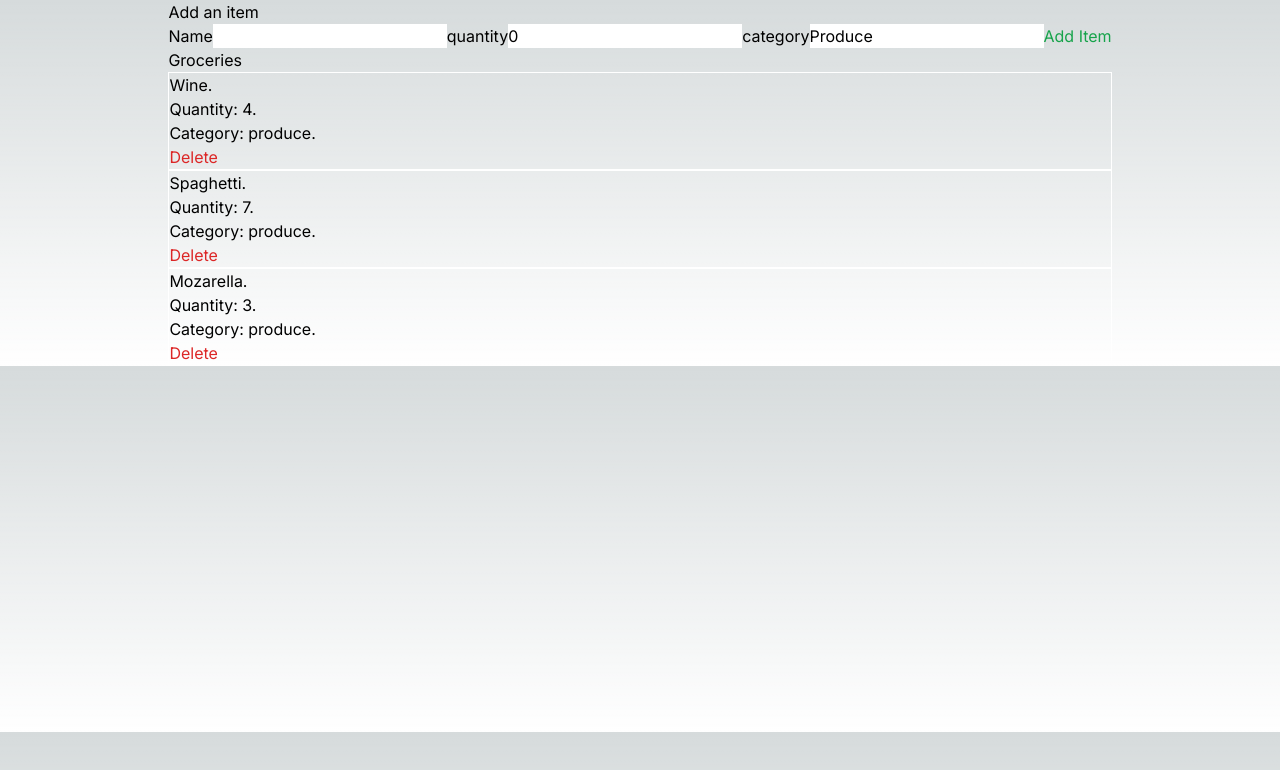
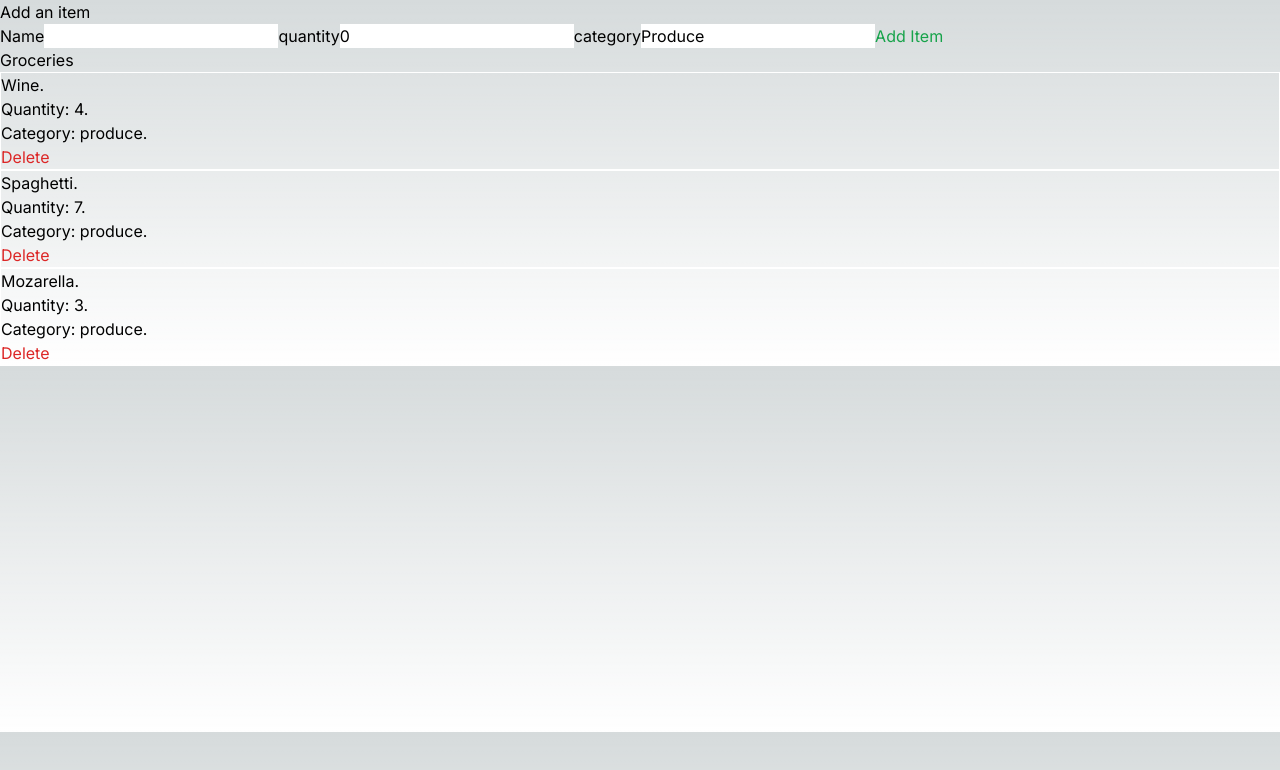
Before and after one commit to DorianLaycock/cprg306-assignments, a Next.js app: page /week7 in a window 1280 px wide. Shown: the top 770 px of the page. Built offline with nearby package versions, Linux system fonts and the light colour scheme.

Commit message:
Tailwind practice

```diff
--- a/app/week7/page.js
+++ b/app/week7/page.js
@@ -1,6 +1,6 @@
 "use client";
 
-import {useState} from "react";
+import {useState, useEffect} from "react";
 import Itemlist from "./itemlist.js";
 import Itemform from "./itemform.js";
 import Item from "./item.js";
@@ -15,7 +15,7 @@ export default function Page() {
 
   const [items, setItems] = useState(itemsData);
 
-  function handleSubmit(item) {
+  function handleSubmit(item){
     setItems([...items, item]);
   }
 
@@ -24,8 +24,8 @@ export default function Page() {
   }
 
   return (
-  <main class="flex justify-center items-center w-screen">
-    <div class="text-left">
+  <main class="">
+    <div class="">
       <Itemform onSubmit ={(item) => handleSubmit(item)} />
       <Itemlist items ={items} onDelete = {handleDelete} />
     </div>
```
